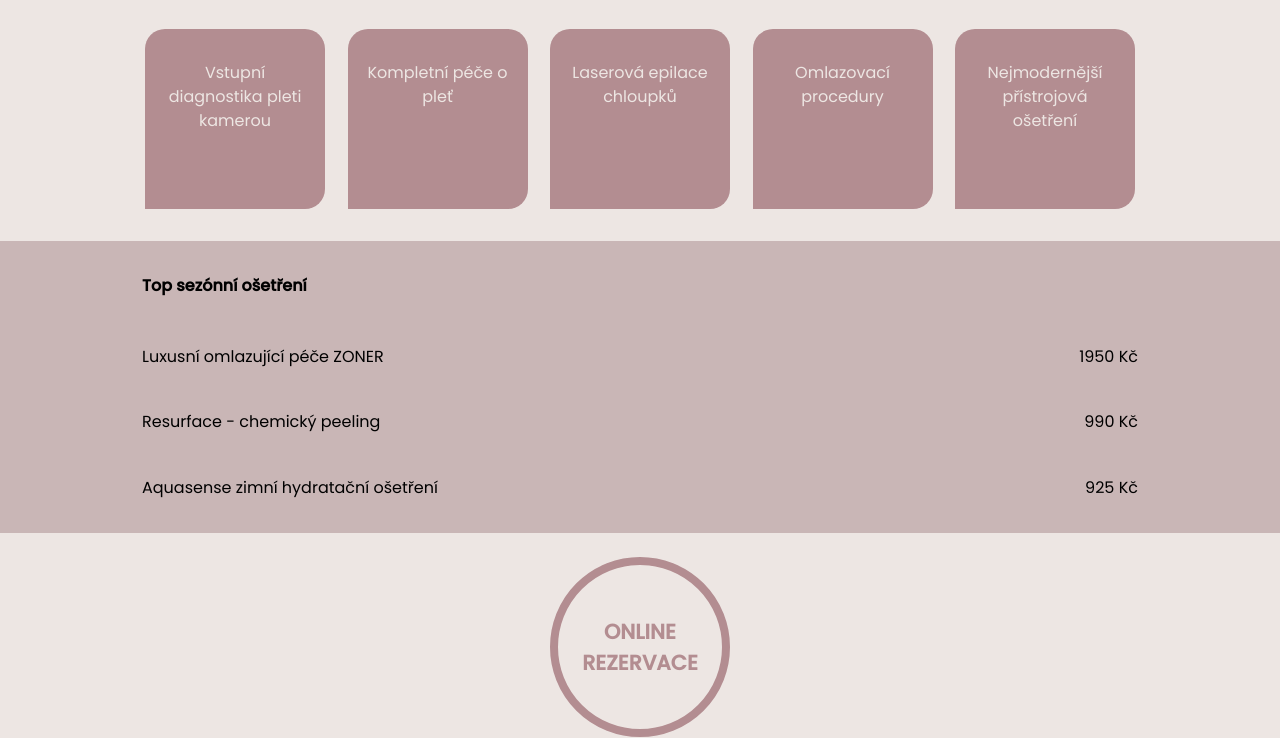
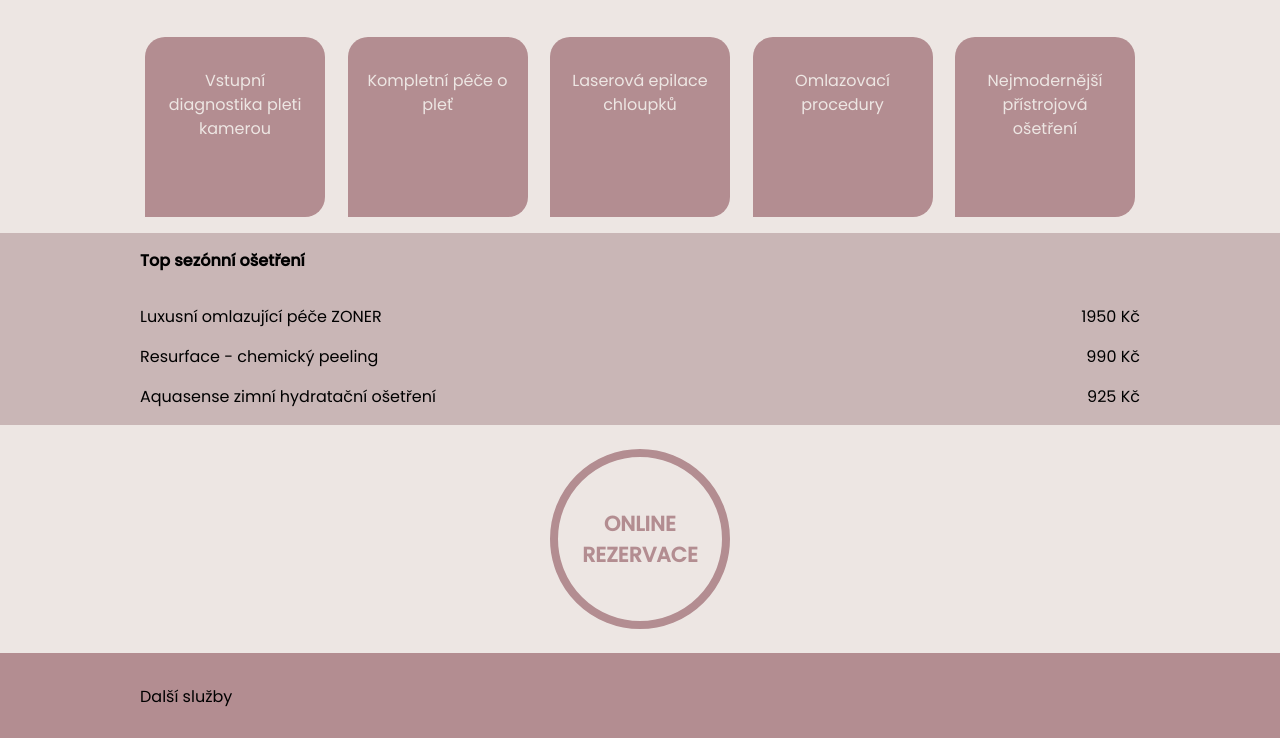
Before and after one commit to Andelkaaa/tamarysek_web, a plain HTML site: page index.html in a window 1280 px wide. Shown: the part 197-935 px from the top of the page. Drawn offline with Linux system fonts and the light colour scheme.

Commit message:
Web_úprava ceníku

```diff
--- a/index.html
+++ b/index.html
@@ -33,24 +33,23 @@
     </div>
 
 
-    <div class="table">
-        <table class="pricelist">
-            <tr>
-                <td class="top">Top sezónní ošetření</td>
-            </tr>
-            <tr>
-                <td class="name name1">Luxusní omlazující péče ZONER</td>
-                <td class="price price1">1950 Kč</td>
-            </tr>
-            <tr>
-                <td class="name name2">Resurface - chemický peeling</td>
-                <td class="price price2">990 Kč</td>
-            </tr>
-            <tr>
-                <td class="name name3">Aquasense zimní hydratační ošetření</td>
-                <td class="price price3">925 Kč</td>
-            </tr>
-        </table>
+    <!--cenik-->
+
+
+    <div class="pricelist">
+        <h3 class="top">Top sezónní ošetření</h2>
+            <div class="columns">
+                <div class="left">
+                    <p>Luxusní omlazující péče ZONER</p>
+                    <p>Resurface - chemický peeling</p>
+                    <p>Aquasense zimní hydratační ošetření</p>
+                </div>
+                <div class="right">
+                    <p>1950 Kč</p>
+                    <p>990 Kč</p>
+                    <p>925 Kč</p>
+                </div>
+            </div>
     </div>
 
     <div class="rezervace">
--- a/tamara.css
+++ b/tamara.css
@@ -9,7 +9,7 @@ body {
     font-family: 'Poppins', sans-serif;
     line-height: 1.5;
     background-color: #ede6e3;
-    font-size: 0.9rem ;
+    font-size: 0.8rem ;
 }
 
 /*header*/
@@ -24,7 +24,7 @@ header {
     background-color:#C9B6B6;
     margin-top: 1rem;
     padding-top: 1rem;
-    padding-bottom: 0,5rem;
+    padding-bottom: 0.5rem;
 }
 
 /*main*/
@@ -50,24 +50,23 @@ header {
 
 .pricelist {
     background-color: #C9B6B6;
-    line-height: 2rem;
-    padding: 0.5rem;
 }
 
-.top,
-.next {
-    font-weight: 500;
+.top {
+    padding-top: 1rem;
+    padding-left: 0.5rem;
+    font-size: 0.8rem;
 }
 
-tr {
+.columns {
     display: flex;
-    flex-direction: column;
+    justify-content: space-between;
+    padding-left: 0.5rem;
+    padding-right: 0.5rem;
 }
 
-.price1,
-.price2 {
-    padding-bottom: 0.5rem;
-    border-bottom: 1px solid #ede6e3;
+.right {
+    text-align: right;
 }
 
 /*rezervace*/
@@ -153,7 +152,7 @@ footer {
 }
 
 .part2 {
-    padding-top: 1rem;
+    padding-top: 0.5rem;
 }
 
 .footer_bottom {
@@ -168,7 +167,7 @@ footer {
 @media screen and (min-width: 480px) {
 
 body {
-    font-size: 1rem ;
+    font-size: 1rem;
 }
 
 /*header*/
@@ -193,24 +192,8 @@ body {
 
 /*pricelist*/
 
-.pricelist {
-    background-color: #C9B6B6;
-    line-height: 2rem;
-    padding: 0.5rem;
-}
-
-
-tr {
-    display: flex;
-    flex-direction: column;
-    padding-top: 0.7rem;
-    padding-bottom: 0.7rem;
-}
-
-.price1,
-.price2 {
-    padding-bottom: 0.7rem;
-    border-bottom: 1px solid #ede6e3;
+.top {
+    font-size: 1rem;
 }
 
 /*rezervace*/
@@ -221,6 +204,12 @@ tr {
     border: 8px solid #b38d91;
     font-size: 1.3rem;
     margin: 1.5rem auto 1.5rem auto;
+}
+
+/*footer*/
+
+.part2 {
+    padding-top: 1.8rem;
 }
 }
 
@@ -281,47 +270,19 @@ body {
 
 /*ceník*/
 
-.table {
-    background-color: #C9B6B6;
-    display: flex;
-    margin-top: 2rem;
-    flex-wrap: wrap;
-}
-
-.pricelist {
+.columns {
     max-width: 1000px;
-    min-width: 1000px;
-    flex-direction: column;
     margin-left: auto;
     margin-right: auto;
-    padding: 1rem 0 1rem 0;
-    line-height: 2;
-    border-bottom: none;
-}
-
-tr {
-    display: flex;
-    flex-direction: row;
-    justify-content: space-between;
-}
-
-td {
-    padding-bottom: 0;
-    padding: 0;
-}
-
-.price {
-    align-items: right;
+    padding-left: 0;
+    padding-right: 0;
 }
 
 .top {
-    font-weight: 700;
-    padding-bottom: 1rem;
-}
-
-.price1,
-.price2 {
-    border-bottom: none;
+    max-width: 1000px;
+    margin-right: auto;
+    margin-left: auto;
+    padding-left: 0;
 }
 
 /*rezervace*/
@@ -357,6 +318,7 @@ ul {
     justify-content: space-between;
     padding: 0;
     padding-bottom: 1rem;
+    margin-left: 0;
 }
 
 li {
@@ -385,6 +347,10 @@ footer {
  .adresa {
     font-weight: normal;
  }
+
+ .part2 {
+     padding-top: 2.2rem;
+ }
 }
 
 
```
